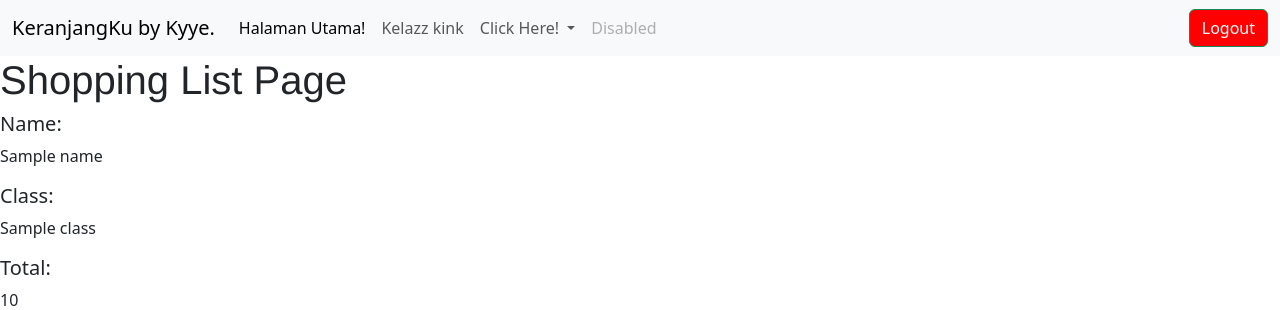
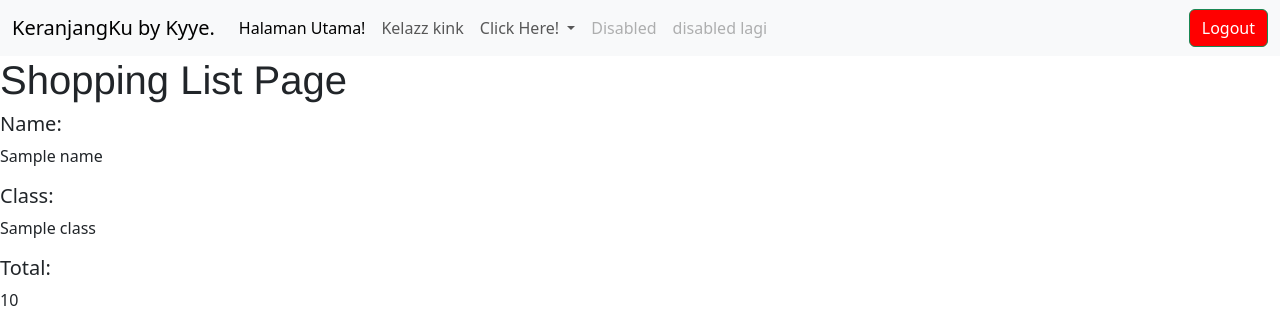
Before and after one commit to lovaire/shopping_list, a Django app: template main/templates/main.html in a window 1280 px wide. Shown: the top 310 px of the page. Run offline with Django 4.2, Linux system fonts and the light colour scheme; the template is opened without the code that fills it: most values are stand-ins (such as "Sample title", 1, 10 or a date in 2020).

Commit message:
cek deploy

```diff
--- a/main/templates/main.html
+++ b/main/templates/main.html
@@ -28,6 +28,9 @@
             </li>
             <li class="nav-item">
                 <a class="nav-link disabled" aria-disabled="true">Disabled</a>
+            </li>
+            <li class="nav-item">
+                <a class="nav-link disabled" aria-disabled="true">disabled lagi</a>
             </li>
             </ul>
             <a href="{% url 'main:logout' %}">
--- a/main/views.py
+++ b/main/views.py
@@ -63,6 +63,7 @@ def delete(request, id):
     data = Product.objects.get(pk=id)
     data.delete()
     return HttpResponseRedirect(reverse('main:show_main'))
+
 def register(request):
     form = UserCreationForm()
 
```
